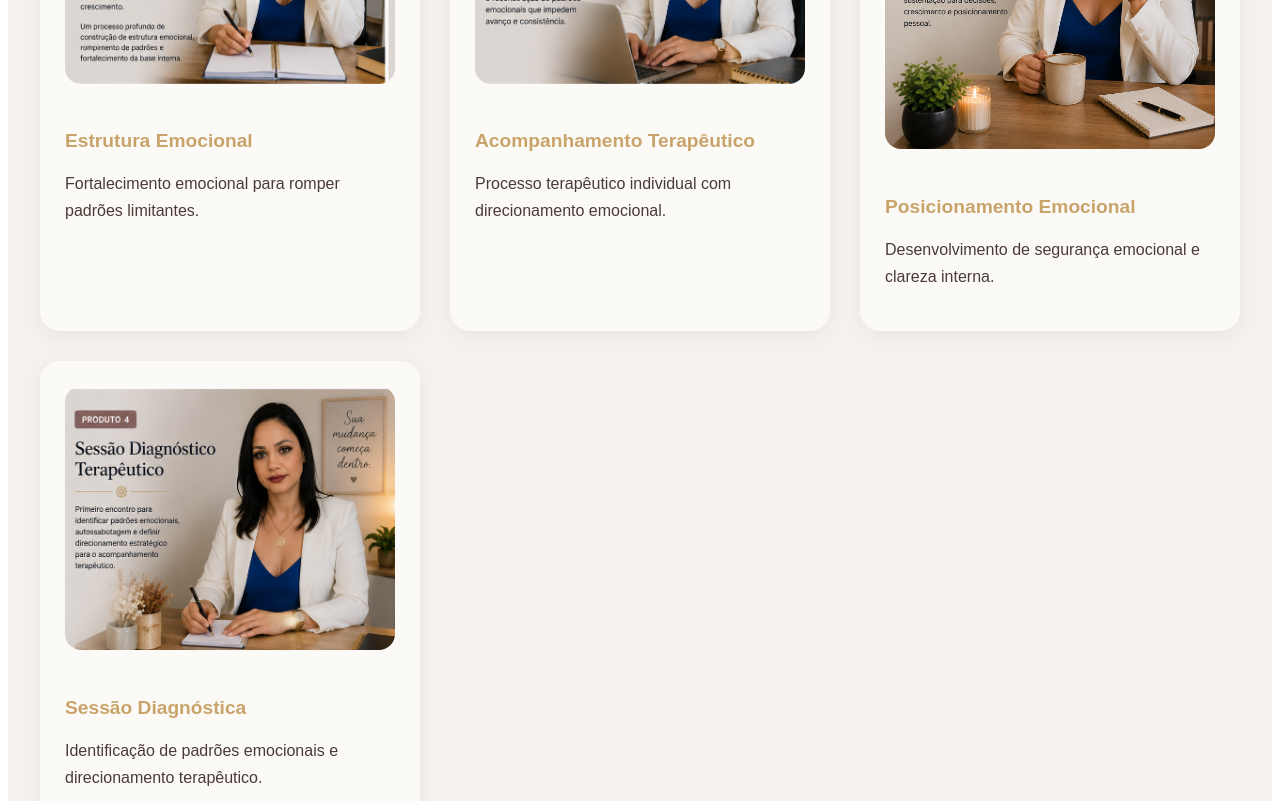
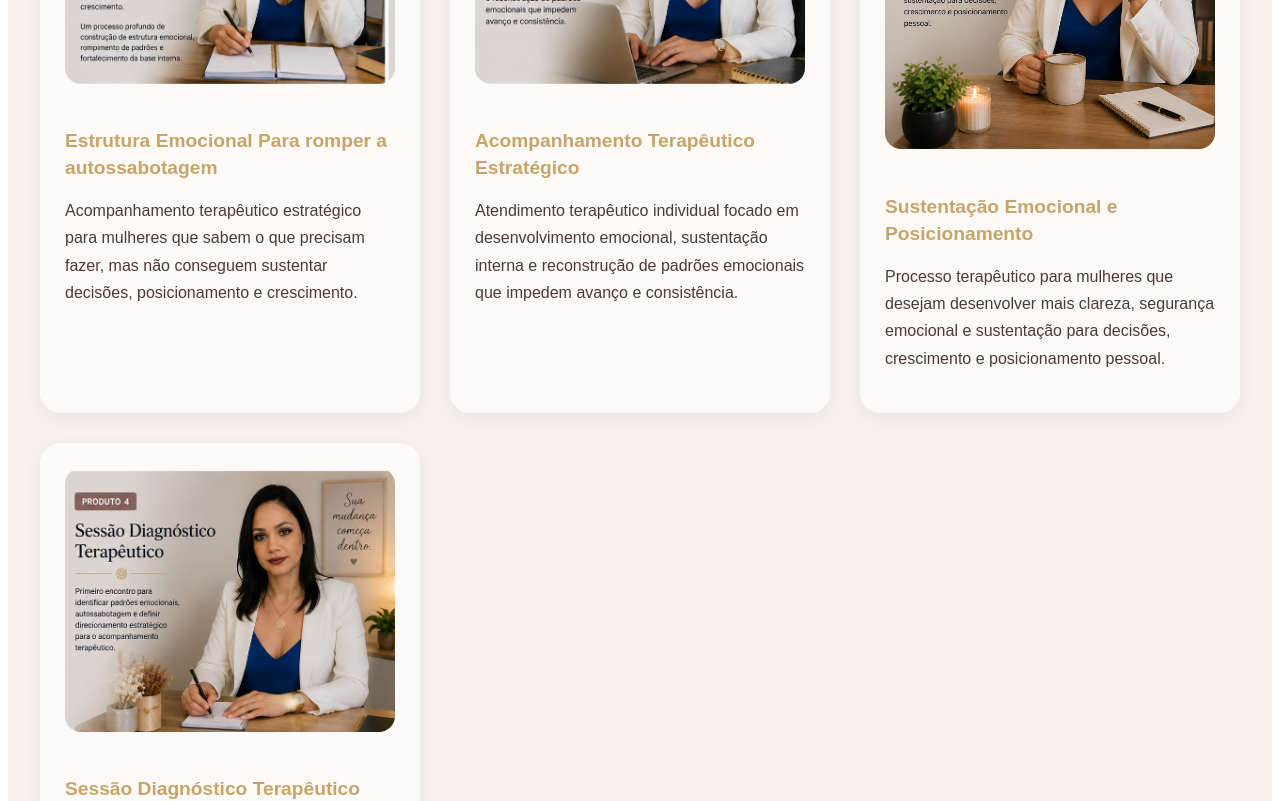
Before and after one commit to Institutokamilahfranco/instituto-kamilah-site, a Next.js app: page / in a window 1280 px wide. Shown: the part 1840-2641 px from the top of the page. Built offline with nearby package versions, Linux system fonts and the light colour scheme.

Commit message:
Update page.js

```diff
--- a/app/page.js
+++ b/app/page.js
@@ -170,30 +170,30 @@ Aqui, cada processo é conduzido de forma estratégica, individualizada e humani
             {
               imagem: "/produto1.png",
               titulo:
-                "Estrutura Emocional",
+                "Estrutura Emocional Para romper a autossabotagem",
               texto:
-                "Fortalecimento emocional para romper padrões limitantes.",
+                "Acompanhamento terapêutico estratégico para mulheres que sabem o que precisam fazer, mas não conseguem sustentar decisões, posicionamento e crescimento.",
             },
             {
               imagem: "/produto2.png",
               titulo:
-                "Acompanhamento Terapêutico",
+                "Acompanhamento Terapêutico Estratégico",
               texto:
-                "Processo terapêutico individual com direcionamento emocional.",
+                "Atendimento terapêutico individual focado em desenvolvimento emocional, sustentação interna e reconstrução de padrões emocionais que impedem avanço e consistência.",
             },
             {
               imagem: "/produto3.png",
               titulo:
-                "Posicionamento Emocional",
+                "Sustentação Emocional e Posicionamento",
               texto:
-                "Desenvolvimento de segurança emocional e clareza interna.",
+                "Processo terapêutico para mulheres que desejam desenvolver mais clareza, segurança emocional e sustentação para decisões, crescimento e posicionamento pessoal.",
             },
             {
               imagem: "/produto4.png",
               titulo:
-                "Sessão Diagnóstica",
+                "Sessão Diagnóstico Terapêutico",
               texto:
-                "Identificação de padrões emocionais e direcionamento terapêutico.",
+                "Primeiro encontro para identificar padrões emocionais, autossabotagem e definir direcionamento estratégico para o acompanhamento terapêutico.",
             },
           ].map((item, index) => (
             <div
```
